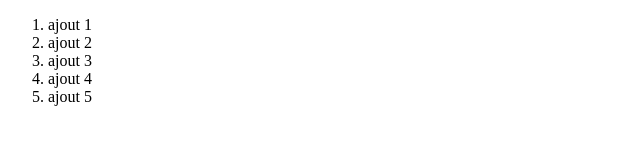
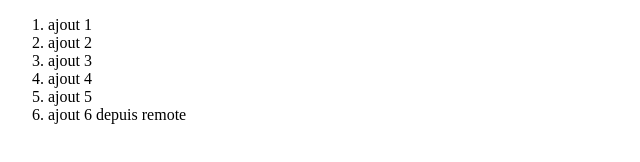
Before and after one commit to manumanmanman/git-scratch, a plain HTML site: page index.html in a window 1280 px wide. Shown: the whole page, without its empty margins (0-640 px from the left). Drawn offline with Linux system fonts and the light colour scheme.

Commit message:
Update index.html

```diff
--- a/index.html
+++ b/index.html
@@ -12,6 +12,7 @@
   <li>ajout 3 </li>
   <li>ajout 4</li>
   <li>ajout 5</li>
+  <li>ajout 6 depuis remote</li>
 </ol>
 </body>
 </html>
```
